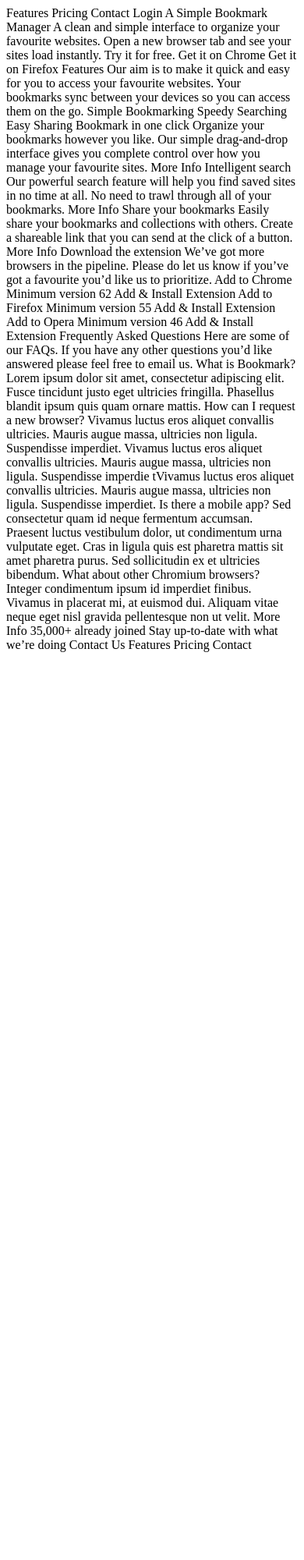
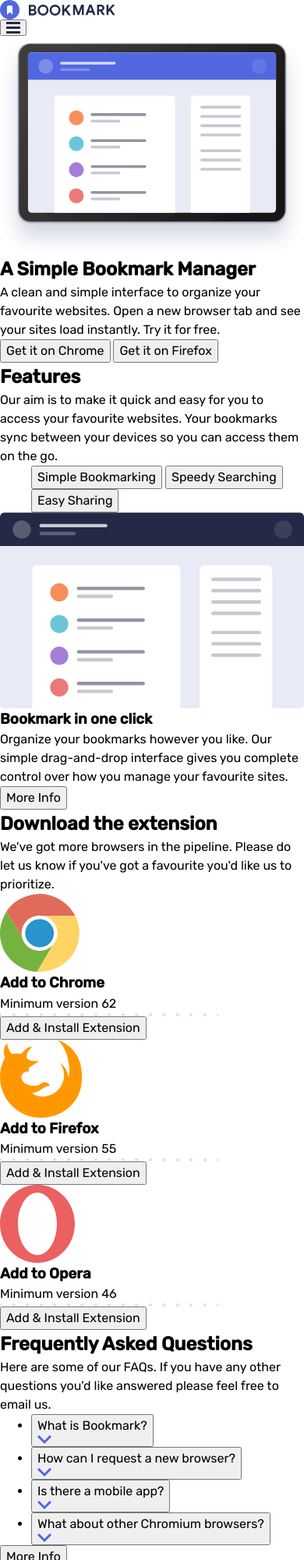
Before and after one commit to sodiqsanusi/bookmark-landing-page, a plain HTML site: page index.html in a window 390 px wide. Shown: the top 2000 px of the page at 78% size. Before the commit the page ends 844 px from the top, so only its background shows below. Drawn offline with Linux system fonts and the light colour scheme.

Commit message:
Creation of the HTML skeleton
This is the first iteration of the HTML, I'll definitely still change a lot of things going forward in the project

```diff
--- a/index.html
+++ b/index.html
@@ -4,39 +4,142 @@
   <meta charset="UTF-8">
   <meta name="viewport" content="width=device-width, initial-scale=1.0"> <!-- displays site properly based on user's device -->
   <link rel="icon" type="image/png" sizes="32x32" href="./images/favicon-32x32.png">
+  <link rel="preconnect" href="https://fonts.googleapis.com">
+  <link rel="preconnect" href="https://fonts.gstatic.com" crossorigin>
+  <link href="https://fonts.googleapis.com/css2?family=Rubik:wght@400;500&display=swap" rel="stylesheet">
+  <link rel="stylesheet" href="styles.css">
   <title>Bookmark landing page</title>
-
 </head>
 <body>
 
-  Features
+  <nav>
+    <div><img src="./images/logo-bookmark.svg" alt="The website's logo"></div>
+    <button><img src="./images/icon-hamburger.svg" alt="Click  to open the navigation panel"></button>
+  </nav>
+
+  <header>
+    <div><img src="./images/illustration-hero.svg" alt="" aria-hidden="true" role="presentation"></div>
+    <article>
+      <h1>A Simple Bookmark Manager</h1>
+      <p>A clean and simple interface to organize your favourite websites. Open a new
+        browser tab and see your sites load instantly. Try it for free.</p>
+      <div>
+        <button>Get it on Chrome</button>
+        <button>Get it on Firefox</button>
+      </div>
+    </article>
+  </header>
+
+  <main>
+    <h2>Features</h2>
+    <p>Our aim is to make it quick and easy for you to access your favourite websites.
+      Your bookmarks sync between your devices so you can access them on the go.</p>
+    <ul>
+      <button>Simple Bookmarking</button>
+      <button>Speedy Searching</button>
+      <button>Easy Sharing</button>
+    </ul>
+    <div>
+      <div><img src="./images/illustration-features-tab-1.svg" alt="" aria-hidden="true" role="presentation"></div>
+      <article>
+        <h3>Bookmark in one click</h3>
+        <p>Organize your bookmarks however you like. Our simple drag-and-drop interface
+          gives you complete control over how you manage your favourite sites.</p>
+        <button>More Info</button>
+      </article>
+    </div>
+  </main>
+
+  <section>
+    <h2>Download the extension</h2>
+    <p>We've got more browsers in the pipeline. Please do let us know if you've
+      got a favourite you'd like us to prioritize.</p>
+    <div>
+      <div>
+        <div><img src="./images/logo-chrome.svg" alt="The Chrome browser's logo"></div>
+        <h3>Add to Chrome</h3>
+        <p>Minimum version 62</p>
+        <div><img src="./images/bg-dots.svg" alt="" aria-hidden="true" role="presentation"></div>
+        <button>Add & Install Extension</button>
+      </div>
+      <div>
+        <div><img src="./images/logo-firefox.svg" alt="Firefox browser logo"></div>
+        <h3>Add to Firefox</h3>
+        <p>Minimum version 55</p>
+        <div><img src="./images/bg-dots.svg" alt="" aria-hidden="true" role="presentation"></div>
+        <button>Add & Install Extension</button>
+      </div>
+      <div>
+        <div><img src="./images/logo-opera.svg" alt="Opera browser's logo"></div>
+        <h3>Add to Opera</h3>
+        <p>Minimum version 46</p>
+        <div><img src="./images/bg-dots.svg" alt="" aria-hidden="true" role="presentation"></div>
+        <button>Add & Install Extension</button>
+      </div>
+    </div>
+  </section>
+
+  <section>
+    <h2>Frequently Asked Questions</h2>
+    <p>Here are some of our FAQs. If you have any other questions you'd like
+      answered please feel free to email us.</p>
+    <ul>
+      <li>
+        <button>
+          <p>What is Bookmark?</p>
+          <div aria-hidden="true"><img src="./images/icon-arrow.svg" alt=""></div>
+        </button>
+      </li>
+      <li>
+        <button>
+          <p>How can I request a new browser?</p>
+          <div aria-hidden="true"><img src="./images/icon-arrow.svg" alt=""></div>
+        </button>
+      </li>
+      <li>
+        <button>
+          <p>Is there a mobile app?</p>
+          <div aria-hidden="true"><img src="./images/icon-arrow.svg" alt=""></div>
+        </button>
+      </li>
+      <li>
+        <button>
+          <p>What about other Chromium browsers?</p>
+          <div aria-hidden="true"><img src="./images/icon-arrow.svg" alt=""></div>
+        </button>
+      </li>
+    </ul>
+    <button>More Info</button>
+  </section>
+
+  <section>
+    <p>35,000+ already joined</p>
+    <h3>Stay up-to-date with what we're doing</h3>
+    <form>
+      <input type="email">
+      <p></p>
+      <button>Contact Us</button>
+    </form>
+  </section>
+
+  <footer>
+    <div><img src="./images/logo-bookmark.svg" alt="The website's logo"></div>
+    <ul>
+      <li><a href="#">Features</a></li>
+      <li><a href="#">Pricing</a></li>
+      <li><a href="https://github.com/sodiqsanusi">Github?</a></li>
+    </ul>
+    <ul>
+      <li><a href="#"><img src="./images/icon-facebook.svg" alt="Click to go to our Facebook page."></a></li>
+      <li><a href="#"><img src="./images/icon-twitter.svg" alt="Click to go into our Twitter page."></a></li>
+    </ul>
+  </footer>
+
+
+  <!-- Features
   Pricing
   Contact
   Login
-
-  A Simple Bookmark Manager
-
-  A clean and simple interface to organize your favourite websites. Open a new
-  browser tab and see your sites load instantly. Try it for free.
-
-  Get it on Chrome
-  Get it on Firefox
-
-  Features
-
-  Our aim is to make it quick and easy for you to access your favourite websites.
-  Your bookmarks sync between your devices so you can access them on the go.
-
-  Simple Bookmarking
-  Speedy Searching
-  Easy Sharing
-
-  Bookmark in one click
-
-  Organize your bookmarks however you like. Our simple drag-and-drop interface
-  gives you complete control over how you manage your favourite sites.
-
-  More Info
 
   Intelligent search
 
@@ -52,70 +155,20 @@
 
   More Info
 
-  Download the extension
-
-  We’ve got more browsers in the pipeline. Please do let us know if you’ve
-  got a favourite you’d like us to prioritize.
-
-  Add to Chrome
-  Minimum version 62
-  Add & Install Extension
-
-  Add to Firefox
-  Minimum version 55
-  Add & Install Extension
-
-  Add to Opera
-  Minimum version 46
-  Add & Install Extension
-
-  Frequently Asked Questions
-
-  Here are some of our FAQs. If you have any other questions you’d like
-  answered please feel free to email us.
-
-  <!-- Question 1 -->
-  What is Bookmark?
-
-  <!-- Answer 1 -->
   Lorem ipsum dolor sit amet, consectetur adipiscing elit. Fusce tincidunt
   justo eget ultricies fringilla. Phasellus blandit ipsum quis quam ornare mattis.
 
-  <!-- Question 2 -->
-  How can I request a new browser?
-
-  <!-- Answer 2 -->
   Vivamus luctus eros aliquet convallis ultricies. Mauris augue massa, ultricies non ligula.
   Suspendisse imperdiet. Vivamus luctus eros aliquet convallis ultricies. Mauris augue massa,
   ultricies non ligula. Suspendisse imperdie tVivamus luctus eros aliquet convallis ultricies.
   Mauris augue massa, ultricies non ligula. Suspendisse imperdiet.
 
-  <!-- Question 3 -->
-  Is there a mobile app?
-
-  <!-- Answer 3 -->
   Sed consectetur quam id neque fermentum accumsan. Praesent luctus vestibulum dolor, ut condimentum
   urna vulputate eget. Cras in ligula quis est pharetra mattis sit amet pharetra purus. Sed
   sollicitudin ex et ultricies bibendum.
 
-  <!-- Question 4 -->
-  What about other Chromium browsers?
-
-  <!-- Answer 4 -->
   Integer condimentum ipsum id imperdiet finibus. Vivamus in placerat mi, at euismod dui. Aliquam
-  vitae neque eget nisl gravida pellentesque non ut velit.
-
-  More Info
-
-  35,000+ already joined
-
-  Stay up-to-date with what we’re doing
-
-  Contact Us
-
-  Features
-  Pricing
-  Contact
+  vitae neque eget nisl gravida pellentesque non ut velit. -->
 
 </body>
 </html>
--- /dev/null
+++ b/styles.css
@@ -0,0 +1,29 @@
+/*
+  Josh's Custom CSS Reset
+  https://www.joshwcomeau.com/css/custom-css-reset/
+*/
+*, *::before, *::after {
+  box-sizing: border-box;
+  font-family: 'Rubik', sans-serif;
+}
+* {
+  margin: 0;
+}
+html, body {
+  height: 100%;
+}
+body {
+  line-height: 1.5;
+  -webkit-font-smoothing: antialiased;
+}
+img, picture, video, canvas, svg {
+  display: block;
+  max-width: 100%;
+}
+input, button, textarea, select {
+  font: inherit;
+}
+p, h1, h2, h3, h4, h5, h6 {
+  overflow-wrap: break-word;
+}
+/* End of the CSS Reset */
```
